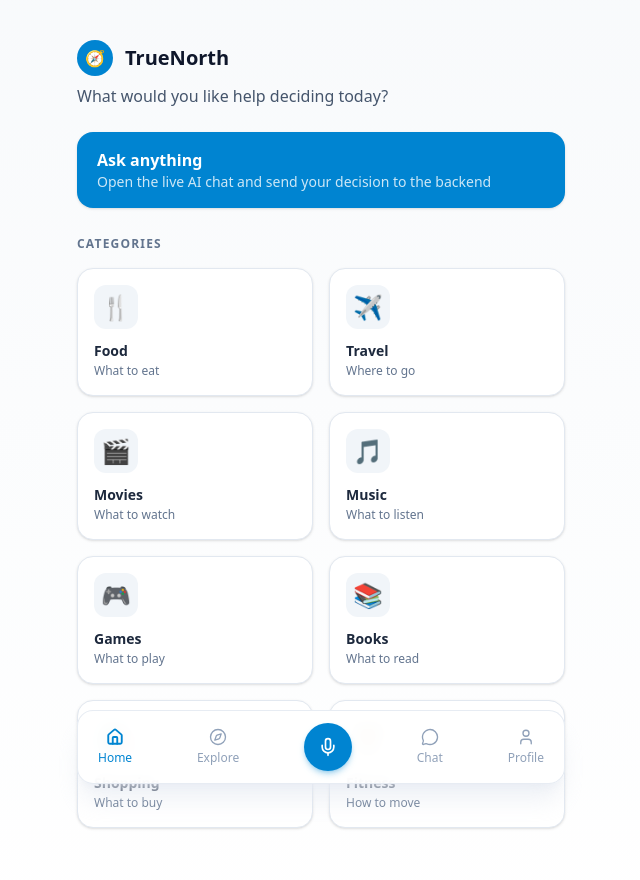
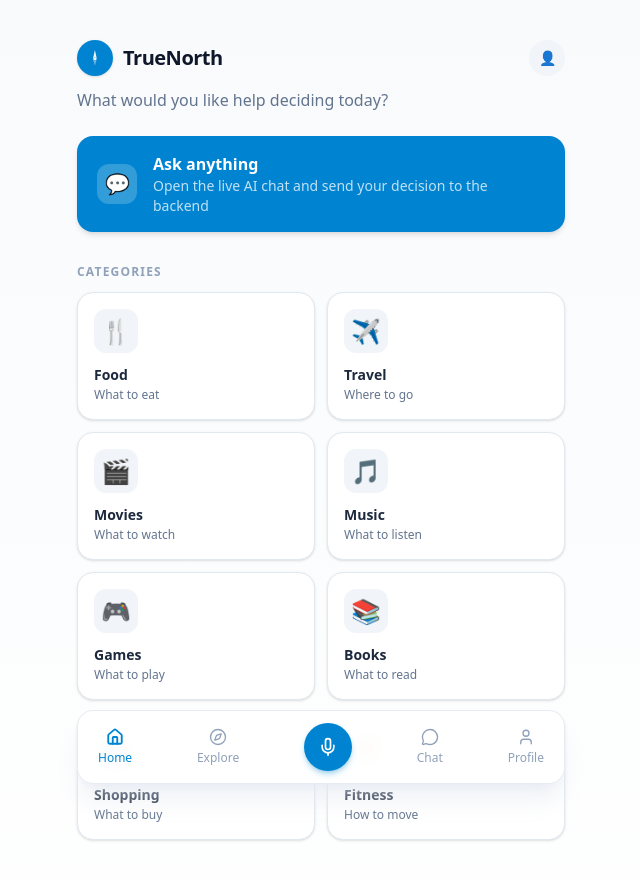
Before and after one commit to MonicaLOvO/TrueNorth_Frontend, a Next.js app: page /home in a window 1280 px wide. Shown: the top 880 px of the page, without its empty margins (319-959 px from the left). Built offline with nearby package versions, Linux system fonts and the light colour scheme.

Commit message:
update home page with logo and improved CTA card
Swaps the emoji header for the TrueNorthLogo component, wraps the CTA in a card with an icon block, and tightens spacing and section label styling

```diff
--- a/src/app/home/page.tsx
+++ b/src/app/home/page.tsx
@@ -1,36 +1,48 @@
 import AppShell from "@/components/AppShell";
 import BottomNav from "@/components/BottomNav";
 import CategoryCard from "@/components/CategoryCard";
+import TrueNorthLogo from "@/components/TrueNorthLogo";
 import { CATEGORIES } from "@/lib/categories";
 import Link from "next/link";
 
 export default function HomePage() {
   return (
     <AppShell>
-      <div className="flex items-center gap-3">
-        <div className="flex h-9 w-9 items-center justify-center rounded-full bg-sky-600 text-white">
-          🧭
-        </div>
-        <div className="text-xl font-semibold">TrueNorth</div>
+      <div className="flex items-center justify-between">
+        <TrueNorthLogo />
+        <Link
+          href="/profile"
+          className="flex h-9 w-9 items-center justify-center rounded-full bg-slate-100 text-sm transition hover:bg-slate-200 dark:bg-slate-800 dark:hover:bg-slate-700"
+          aria-label="Profile"
+        >
+          👤
+        </Link>
       </div>
 
-      <p className="mt-2 text-slate-600 dark:text-slate-400">
+      <p className="mt-3 text-slate-500 dark:text-slate-400">
         What would you like help deciding today?
       </p>
 
       <Link
         href="/chat"
-        className="mt-6 block rounded-2xl bg-sky-600 px-5 py-4 text-white shadow hover:bg-sky-700"
+        className="mt-6 flex items-center gap-4 rounded-2xl bg-sky-600 px-5 py-4 text-white shadow-md transition hover:bg-sky-700 active:scale-[0.98]"
       >
-        <div className="text-base font-semibold">Ask anything</div>
-        <div className="text-sm text-white/80">
-          Open the live AI chat and send your decision to the backend
+        <div className="flex h-10 w-10 shrink-0 items-center justify-center rounded-xl bg-white/20 text-xl">
+          💬
+        </div>
+        <div>
+          <div className="text-base font-semibold">Ask anything</div>
+          <div className="text-sm text-white/75">
+            Open the live AI chat and send your decision to the backend
+          </div>
         </div>
       </Link>
 
-      <div className="mt-7 text-xs font-semibold tracking-widest text-slate-500">CATEGORIES</div>
+      <div className="mt-8 text-xs font-semibold uppercase tracking-widest text-slate-400">
+        Categories
+      </div>
 
-      <div className="mt-4 grid grid-cols-2 gap-4 pb-24">
+      <div className="mt-3 grid grid-cols-2 gap-3 pb-28">
         {CATEGORIES.map((cat) => (
           <CategoryCard key={cat.slug} cat={cat} />
         ))}
```
